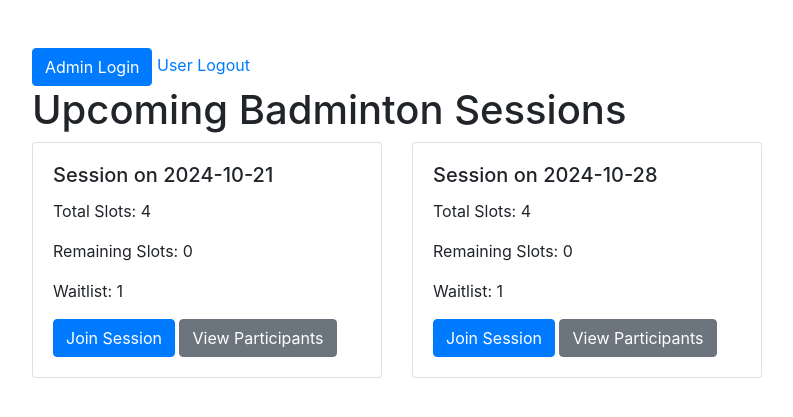
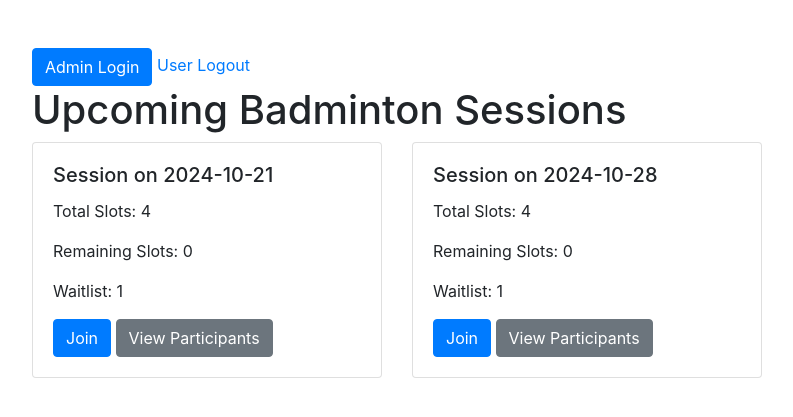
Before and after one commit to JAYapeter/BadmintonSessions, a Flask app: page / in a window 1280 px wide. Shown: the top 417 px of the page, without its empty margins (53-846 px from the left). Run offline with Flask 3, Linux system fonts and the light colour scheme; a user stored in the database is signed in; some libraries are stand-ins or nearby versions.

Commit message:
changed join/leave to use accounts

```diff
--- a/app.py
+++ b/app.py
@@ -5,13 +5,21 @@ from flask_migrate import Migrate
 from sqlalchemy import asc
 from datetime import datetime
 from flask_login import LoginManager, login_user, logout_user, login_required, current_user
+from flask_wtf.csrf import CSRFProtect
+from models import Session
+
 
 
 app = Flask(__name__)
+# Initialize CSRF protection
+csrf = CSRFProtect(app)
+
 app.config.from_object(Config)
 db.init_app(app)  # Initialize db with app
 login_manager = LoginManager(app)
 login_manager.login_view = 'login'  # Redirect to login page if not authenticated
+
+
 
 
 # Initialize Flask-Migrate
@@ -65,6 +73,7 @@ def login():
             flash('Invalid email or password')
 
     return render_template('login.html')
+
 
 @app.route('/logout')
 @login_required
@@ -320,42 +329,46 @@ def admin_reorder(session_id):
     return jsonify({'error': 'Session not found'}), 404
 
 
-
 @app.route('/poll', methods=['POST'])
+@login_required
 def poll():
-    session_id = request.form['session_id']
-    user_name = request.form['user_name']
-
-    # Find or create the user
-    user = User.query.filter_by(name=user_name).first()
-    if not user:
-        user = User(name=user_name)
-        db.session.add(user)
-        db.session.commit()
-
-    # Get the session
+    session_id = request.form.get('session_id')
+    user = current_user  # The logged-in user
     session = Session.query.get(session_id)
 
-    # Check if the session is full
-    if len(session.users) < session.slots:
+    if not session:
+        return jsonify({'error': 'Session not found.'}), 404
+
+    # Check if the user is already confirmed or waitlisted for this session
+    if user in session.users:
+        return jsonify({'error': 'You are already confirmed for this session.'}), 400
+    if user in session.waitlist:
+        return jsonify({'error': 'You are already waitlisted for this session.'}), 400
+
+    # Check if there are remaining slots in the session
+    remaining_slots = session.slots - len(session.users)
+
+    if remaining_slots > 0:
+        # Add the user as a confirmed participant
         session.users.append(user)
-        db.session.commit()
         message = 'You have successfully joined the session!'
     else:
-        # Add to waitlist if the session is full
-        if user not in session.waitlist:
-            session.waitlist.append(user)
-            db.session.commit()
-            message = 'The session is full. You have been added to the waitlist.'
-        else:
-            message = 'You are already on the waitlist.'
+        # Add the user to the waitlist
+        session.waitlist.append(user)
+        message = 'The session is full. You have been added to the waitlist.'
 
-    # Return response with updated slot and waitlist count
-    return {
+    # Commit changes to the database
+    db.session.commit()
+
+    # Update the response with the new number of remaining slots and waitlist count
+    remaining_slots = session.slots - len(session.users)
+    waitlist_count = len(session.waitlist)
+
+    return jsonify({
         'message': message,
-        'remaining_slots': session.slots - len(session.users),
-        'waitlist_count': len(session.waitlist)
-    }, 200
+        'remaining_slots': remaining_slots,
+        'waitlist_count': waitlist_count
+    })
 
 
 @app.route('/fees', methods=['GET', 'POST'])
@@ -378,13 +391,77 @@ def waitlist():
     waitlisted = Poll.query.all()
     return render_template('waitlist.html', waitlisted=waitlisted)
 
+@app.route('/join_session/<int:session_id>', methods=['POST'])
+@login_required
+def join_session(session_id):
+    session = Session.query.get_or_404(session_id)
+    user = current_user
+
+    # Check if the user is already in the session
+    if user in session.users:
+        return jsonify({'error': 'You have already joined this session.'}), 400
+
+    # Check if the session is full
+    if len(session.users) < session.slots:
+        session.users.append(user)
+        db.session.commit()
+        return jsonify({
+            'success': True,
+            'message': 'You have successfully joined the session.',
+            'remaining_slots': session.slots - len(session.users),
+            'waitlist_count': len(session.waitlist),
+            'joined': True  # Indicate that the user has joined
+        })
+    else:
+        # If the session is full, add the user to the waitlist
+        if user not in session.waitlist:
+            session.waitlist.append(user)
+            db.session.commit()
+            return jsonify({
+                'success': True,
+                'message': 'The session is full. You have been added to the waitlist.',
+                'remaining_slots': session.slots - len(session.users),
+                'waitlist_count': len(session.waitlist),
+                'joined': False
+            })
+        else:
+            return jsonify({'error': 'You are already on the waitlist for this session.'}), 400
+
+
+@app.route('/leave_session/<int:session_id>', methods=['POST'])
+@login_required
+def leave_session(session_id):
+    session = Session.query.get_or_404(session_id)
+    user = current_user
+
+    # Check if the user is part of the session
+    if user in session.users:
+        # Remove the user from confirmed participants
+        session.users.remove(user)
+
+        # If there is a waitlist, move the first person from waitlist to confirmed
+        if session.waitlist:
+            next_in_line = session.waitlist.pop(0)
+            session.users.append(next_in_line)
+
+        db.session.commit()
+        return jsonify({
+            'success': True,
+            'message': 'You have successfully left the session.',
+            'remaining_slots': session.slots - len(session.users),
+            'waitlist_count': len(session.waitlist),
+            'joined': False  # Indicate that the user has left
+        })
+    else:
+        return jsonify({'error': 'You are not part of this session.'}), 400
+
 @app.route('/session_participants/<int:session_id>', methods=['GET'])
 def session_participants(session_id):
-    session = Session.query.get(session_id)
+    session = Session.query.get_or_404(session_id)
 
     if session:
-        participants = [{'name': user.name} for user in session.users]
-        waitlisted = [{'name': user.name} for user in session.waitlist]
+        participants = [{'display_name': user.display_name} for user in session.users]
+        waitlisted = [{'display_name': user.display_name} for user in session.waitlist]
 
         return jsonify({
             'participants': participants,
--- a/templates/add_session.html
+++ b/templates/add_session.html
@@ -1,16 +1,19 @@
 <!DOCTYPE html>
 <html lang="en">
+
 <head>
     <meta charset="UTF-8">
     <meta name="viewport" content="width=device-width, initial-scale=1.0">
     <title>Add Session</title>
     <link rel="stylesheet" href="https://stackpath.bootstrapcdn.com/bootstrap/4.5.2/css/bootstrap.min.css">
 </head>
+
 <body>
     <div class="container">
         <a href="{{ url_for('index') }}" class="btn btn-primary">Home</a>
         <h1>Add a New Badminton Session</h1>
         <form method="POST">
+            <input type="hidden" name="csrf_token" value="{{ csrf_token() }}">
             <div class="form-group">
                 <label for="date">Session Date:</label>
                 <input type="date" name="date" class="form-control" required>
@@ -23,4 +26,5 @@
         </form>
     </div>
 </body>
+
 </html>
--- a/templates/admin.html
+++ b/templates/admin.html
@@ -22,6 +22,7 @@
 
         <h3>Add New Session</h3>
         <form method="POST" action="{{ url_for('admin') }}">
+            <input type="hidden" name="csrf_token" value="{{ csrf_token() }}">
             <div class="form-group">
                 <label for="date">Session Date (YYYY-MM-DD)</label>
                 <input type="date" name="date" class="form-control" required>
@@ -50,6 +51,7 @@
                     <td>
                         <form method="POST" action="{{ url_for('modify_session', session_id=session.id) }}"
                             class="d-inline">
+                            <input type="hidden" name="csrf_token" value="{{ csrf_token() }}">
                             <label for="date-{{ session.id }}">Date:</label>
                             <input type="date" name="date" value="{{ session.date }}" class="form-control mb-1"
                                 required>
@@ -61,6 +63,7 @@
 
                         <form method="POST" action="{{ url_for('delete_session', session_id=session.id) }}"
                             class="d-inline">
+                            <input type="hidden" name="csrf_token" value="{{ csrf_token() }}">
                             <button type="submit" class="btn btn-danger">Delete</button>
                         </form>
 
@@ -102,6 +105,7 @@
                             <!-- Add buttons for modifying or viewing past session details -->
                             <form method="POST" action="{{ url_for('modify_session', session_id=session.id) }}"
                                 class="d-inline">
+                                <input type="hidden" name="csrf_token" value="{{ csrf_token() }}">
                                 <label for="date-{{ session.id }}">Date:</label>
                                 <input type="date" name="date" value="{{ session.date }}" class="form-control mb-1"
                                     required>
@@ -113,6 +117,7 @@
 
                             <form method="POST" action="{{ url_for('delete_session', session_id=session.id) }}"
                                 class="d-inline">
+                                <input type="hidden" name="csrf_token" value="{{ csrf_token() }}">
                                 <button type="submit" class="btn btn-danger">Delete</button>
                             </form>
                             <!-- Button to trigger the modal -->
@@ -152,6 +157,7 @@
 
                         <h3>Add Participant</h3>
                         <form id="add-participant-form">
+                            <input type="hidden" name="csrf_token" value="{{ csrf_token() }}">
                             <div class="form-group">
                                 <label for="user_name">Participant Name</label>
                                 <input type="text" id="user_name" class="form-control" required>
--- a/templates/admin_login.html
+++ b/templates/admin_login.html
@@ -10,6 +10,7 @@
     <div class="container mt-5">
         <h1>Admin Login</h1>
         <form method="POST">
+            <input type="hidden" name="csrf_token" value="{{ csrf_token() }}">
             <div class="form-group">
                 <label for="password">Enter Admin Password</label>
                 <input type="password" name="password" class="form-control" required>
--- a/templates/fees.html
+++ b/templates/fees.html
@@ -11,6 +11,7 @@
         <a href="{{ url_for('index') }}" class="btn btn-primary">Home</a>
         <h1>Manage Session Fees</h1>
         <form method="POST">
+            <input type="hidden" name="csrf_token" value="{{ csrf_token() }}">
             <div class="form-group">
                 <label for="session_id">Select Session:</label>
                 <select name="session_id" class="form-control" required>
--- a/templates/index.html
+++ b/templates/index.html
@@ -1,14 +1,17 @@
 <!DOCTYPE html>
 <html lang="en">
+
 <head>
     <meta charset="UTF-8">
     <meta name="viewport" content="width=device-width, initial-scale=1.0">
+    <meta name="csrf-token" content="{{ csrf_token() }}">
     <title>Upcoming Sessions</title>
     <link rel="stylesheet" href="https://stackpath.bootstrapcdn.com/bootstrap/4.5.2/css/bootstrap.min.css">
     <script src="https://code.jquery.com/jquery-3.5.1.min.js"></script>
     <script src="https://cdn.jsdelivr.net/npm/@popperjs/core@2.9.2/dist/umd/popper.min.js"></script>
     <script src="https://stackpath.bootstrapcdn.com/bootstrap/4.5.2/js/bootstrap.min.js"></script>
 </head>
+
 <body>
     <div class="container mt-5">
         <a href="{{ url_for('admin_login') }}" class="btn btn-primary">Admin Login</a>
@@ -21,55 +24,39 @@
                     <div class="card-body">
                         <h5 class="card-title">Session on {{ session.date }}</h5>
                         <p class="card-text">Total Slots: {{ session.slots }}</p>
-                        <p class="card-text" id="remaining-slots-{{ session.id }}">Remaining Slots: {{ session.slots - session.users|length }}</p>
-                        <p class="card-text" id="waitlist-count-{{ session.id }}">Waitlist: {{ session.waitlist|length }}</p>
+                        <p class="card-text" id="remaining-slots-{{ session.id }}">Remaining Slots: {{ session.slots -
+                            session.users|length }}</p>
+                        <p class="card-text" id="waitlist-count-{{ session.id }}">Waitlist: {{ session.waitlist|length
+                            }}</p>
 
-                        <!-- Join Button with Modal Trigger -->
-                        <button type="button" class="btn btn-primary" data-toggle="modal" data-target="#joinModal{{ session.id }}">
-                            Join Session
+                        <!-- Join Button -->
+                        <button type="button" class="btn btn-primary join-session" data-session-id="{{ session.id }}">
+                            {% if current_user in session.users %}
+                            Leave
+                            {% else %}
+                            Join
+                            {% endif %}
                         </button>
 
+
                         <!-- View Participants Button with Modal Trigger -->
-                        <button type="button" class="btn btn-secondary view-participants-btn" data-session-id="{{ session.id }}" data-toggle="modal" data-target="#viewParticipantsModal{{ session.id }}">
+                        <button type="button" class="btn btn-secondary view-participants-btn"
+                            data-session-id="{{ session.id }}" data-toggle="modal"
+                            data-target="#viewParticipantsModal{{ session.id }}">
                             View Participants
                         </button>
                     </div>
                 </div>
             </div>
 
-            <!-- Join Modal -->
-            <div class="modal fade" id="joinModal{{ session.id }}" tabindex="-1" aria-labelledby="joinModalLabel{{ session.id }}" aria-hidden="true">
+            <!-- View Participants Modal -->
+            <div class="modal fade" id="viewParticipantsModal{{ session.id }}" tabindex="-1"
+                aria-labelledby="viewParticipantsLabel{{ session.id }}" aria-hidden="true">
                 <div class="modal-dialog">
                     <div class="modal-content">
                         <div class="modal-header">
-                            <h5 class="modal-title" id="joinModalLabel{{ session.id }}">Join Session on {{ session.date }}</h5>
-                            <button type="button" class="close" data-dismiss="modal" aria-label="Close">
-                                <span aria-hidden="true">&times;</span>
-                            </button>
-                        </div>
-                        <form id="joinForm{{ session.id }}" data-session-id="{{ session.id }}">
-                            <div class="modal-body">
-                                <div class="form-group">
-                                    <label for="user_name">Your Name:</label>
-                                    <input type="text" class="form-control" name="user_name" required>
-                                    <input type="hidden" name="session_id" value="{{ session.id }}">
-                                </div>
-                            </div>
-                            <div class="modal-footer">
-                                <button type="button" class="btn btn-secondary" data-dismiss="modal">Close</button>
-                                <button type="submit" class="btn btn-primary">Join Session</button>
-                            </div>
-                        </form>
-                    </div>
-                </div>
-            </div>
-
-            <!-- View Participants Modal -->
-            <div class="modal fade" id="viewParticipantsModal{{ session.id }}" tabindex="-1" aria-labelledby="viewParticipantsLabel{{ session.id }}" aria-hidden="true">
-                <div class="modal-dialog">
-                    <div class="modal-content">
-                        <div class="modal-header">
-                            <h5 class="modal-title" id="viewParticipantsLabel{{ session.id }}">Participants for Session on {{ session.date }}</h5>
+                            <h5 class="modal-title" id="viewParticipantsLabel{{ session.id }}">Participants for Session
+                                on {{ session.date }}</h5>
                             <button type="button" class="close" data-dismiss="modal" aria-label="Close">
                                 <span aria-hidden="true">&times;</span>
                             </button>
@@ -98,48 +85,51 @@
     </div>
 
     <script>
-        $(document).ready(function() {
+        $(document).ready(function () {
+            // Get CSRF token from meta tag
+            var csrfToken = $('meta[name="csrf-token"]').attr('content');
             // Handle opening the "View Participants" modal and fetch data dynamically
-            $('.view-participants-btn').on('click', function() {
+            $('.view-participants-btn').on('click', function () {
                 var sessionId = $(this).data('session-id');
                 $.ajax({
                     url: '/session_participants/' + sessionId,
                     type: 'GET',
-                    success: function(response) {
+                    success: function (response) {
                         // Update participants
                         var participantsList = $('#participant-list-' + sessionId);
                         participantsList.empty();  // Clear current participants
-                        response.participants.forEach(function(participant) {
-                            participantsList.append('<li class="list-group-item">' + participant.name + '</li>');
+                        response.participants.forEach(function (participant) {
+                            participantsList.append('<li class="list-group-item">' + participant.display_name + '</li>');
                         });
 
                         // Update waitlist
                         var waitlistList = $('#waitlist-list-' + sessionId);
                         waitlistList.empty();  // Clear current waitlist
-                        response.waitlist.forEach(function(user) {
-                            waitlistList.append('<li class="list-group-item">' + user.name + '</li>');
+                        response.waitlist.forEach(function (user) {
+                            waitlistList.append('<li class="list-group-item">' + user.display_name + '</li>');
                         });
                     },
-                    error: function() {
+                    error: function () {
                         alert('Failed to load participants. Please try again.');
                     }
                 });
             });
 
-            // Handle AJAX submission of join forms
-            $('form[id^="joinForm"]').on('submit', function(event) {
-                event.preventDefault();  // Prevent default form submission
+            // Handle clicking "Join" without the modal, for logged-in users
+            $('.join-session').on('click', function () {
+                var sessionId = $(this).data('session-id');
+                var button = $(this);
+                var action = button.text().trim().toLowerCase(); // either 'join' or 'leave'
 
-                var form = $(this);
-                var sessionId = form.data('session-id');
-                var formData = form.serialize();  // Serialize form data
-
+                var url = (action === 'join') ? '/join_session/' + sessionId : '/leave_session/' + sessionId;
                 $.ajax({
-                    url: "{{ url_for('poll') }}",  // URL of the backend route
+                    url: url,
                     type: 'POST',
-                    data: formData,
-                    success: function(response) {
-                        // Success alert
+                    headers: {
+                        'X-CSRFToken': csrfToken
+                    },
+                    success: function (response) {
+                        if (response.message) {
                             $('#alert-placeholder').html(
                                 '<div class="alert alert-success alert-dismissible fade show" role="alert">' +
                                 response.message +
@@ -148,19 +138,24 @@
                                 '</button>' +
                                 '</div>'
                             );
+                        }
 
-                        // Update remaining slots
+                        // Update remaining slots and waitlist count
                         $('#remaining-slots-' + sessionId).text('Remaining Slots: ' + response.remaining_slots);
-                        // Update waitlist count
                         $('#waitlist-count-' + sessionId).text('Waitlist: ' + response.waitlist_count);
 
-                        $('#joinModal' + sessionId).modal('hide');  // Close the modal
+                        // Toggle button between 'Join' and 'Leave'
+                        if (response.joined) {
+                            button.text('Leave');
+                        } else {
+                            button.text('Join');
+                        }
                     },
-                    error: function(response) {
-                        // Error alert
+                    error: function (xhr) {
+                        var response = JSON.parse(xhr.responseText);
                         $('#alert-placeholder').html(
                             '<div class="alert alert-danger alert-dismissible fade show" role="alert">' +
-                            'There was an error joining the session. Please try again.' +
+                            response.error +
                             '<button type="button" class="close" data-dismiss="alert" aria-label="Close">' +
                             '<span aria-hidden="true">&times;</span>' +
                             '</button>' +
@@ -171,5 +166,7 @@
             });
         });
     </script>
+
 </body>
+
 </html>
--- a/templates/login.html
+++ b/templates/login.html
@@ -12,6 +12,7 @@
             <div class="card-body">
                 <h2 class="text-center">Login</h2>
                 <form method="POST" action="/login">
+                    <input type="hidden" name="csrf_token" value="{{ csrf_token() }}">
                     <div class="mb-3">
                         <label for="email" class="form-label">Email address</label>
                         <input type="email" class="form-control" id="email" name="email" required>
--- a/templates/poll.html
+++ b/templates/poll.html
@@ -11,6 +11,7 @@
         <a href="{{ url_for('index') }}" class="btn btn-primary">Home</a>
         <h1>Join a Session</h1>
         <form method="POST">
+            <input type="hidden" name="csrf_token" value="{{ csrf_token() }}">
             <div class="form-group">
                 <label for="session_id">Select Session:</label>
                 <select name="session_id" class="form-control" required>
--- a/templates/register.html
+++ b/templates/register.html
@@ -12,6 +12,7 @@
             <div class="card-body">
                 <h2 class="text-center">Register</h2>
                 <form method="POST" action="/register">
+                    <input type="hidden" name="csrf_token" value="{{ csrf_token() }}">
                     <div class="mb-3">
                         <label for="email" class="form-label">Email address</label>
                         <input type="email" class="form-control" id="email" name="email" required>
```
Also changed, not shown: database.db, static/styles.css (deleted), 1 other file. Lines whose indentation alone changed are shown as unchanged.
